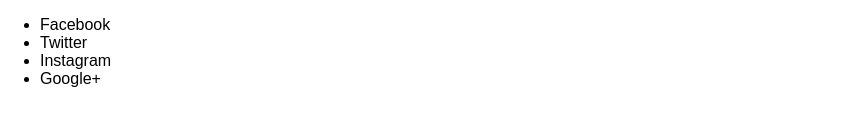
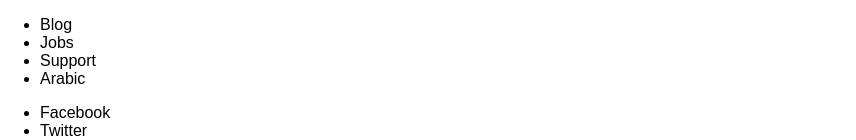
Before and after one commit to antonvorobyev/isama.com, a plain HTML site: page index.html in a window 1280 px wide. Shown: the top 140 px of the page, without its empty margins (0-856 px from the left). Drawn offline with Linux system fonts and the light colour scheme.

Commit message:
Add services links into header

```diff
--- a/index.html
+++ b/index.html
@@ -25,6 +25,26 @@
 <body>
 
 <header>
+
+    <ul class="services">
+
+        <li class="blog">
+            <a href="http://blog.isama.com" target="_blank">Blog</a>
+        </li>
+
+        <li class="jobs">
+            <a href="http://jobs.isama.com" target="_blank">Jobs</a>
+        </li>
+
+        <li class="support">
+            <a href="http://support.isama.com" target="_blank">Support</a>
+        </li>
+
+        <li class="arabic">
+            <a href="http://ar.isama.com" target="_blank">Arabic</a>
+        </li>
+
+    </ul>
 
     <ul class="social">
 
```
